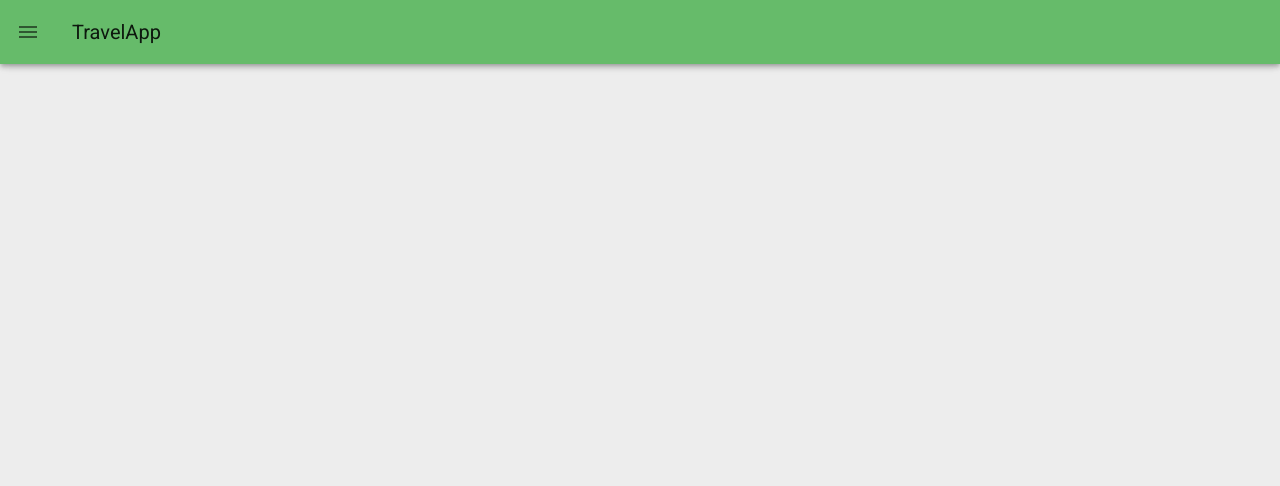
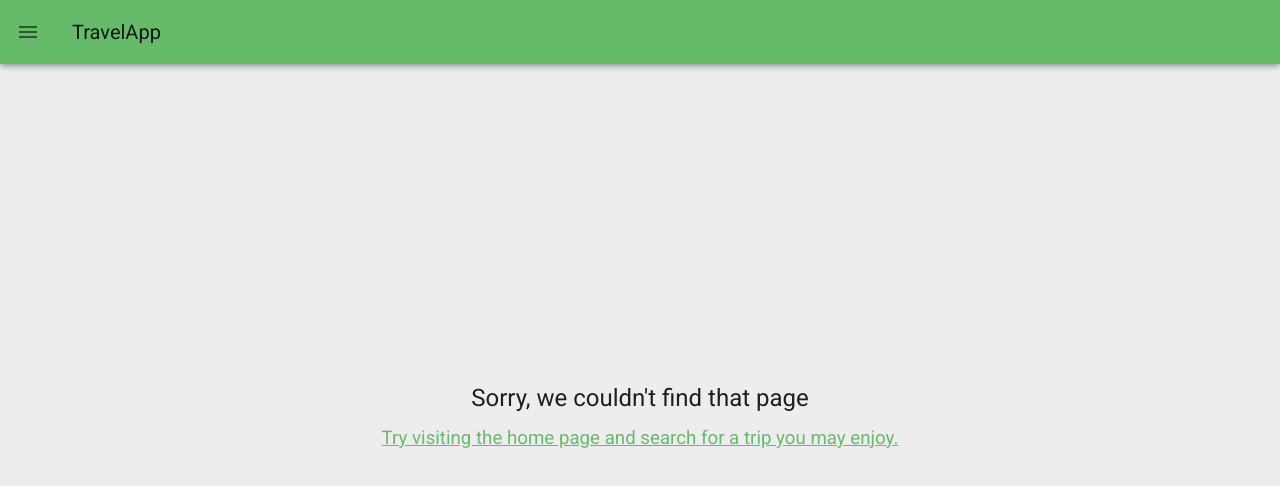
Before and after one commit to nacho9900/travelapp, a Vue app in the folder webapp/frontend/: page / in a window 1280 px wide. Shown: the top 486 px of the page. Built offline with nearby package versions, Linux system fonts and the light colour scheme.

Commit message:
page not found and style

```diff
--- a/webapp/frontend/src/locales/en.json
+++ b/webapp/frontend/src/locales/en.json
@@ -101,6 +101,12 @@
       "error_update": "There was an error updating your account information. Please try again later.",
       "error_passwords_match": "The entered password didn't match with your current password.",
       "error_change_password": "There was an error changing your password. Please try again later."
+    },
+    "error": {
+      "page_not_found": {
+        "message": "Sorry, we couldn't find that page",
+        "redirect": "Try visiting the home page and search for a trip you may enjoy."
+      }
     }
   },
   "components": {
--- a/webapp/frontend/src/locales/es.json
+++ b/webapp/frontend/src/locales/es.json
@@ -102,6 +102,12 @@
       "error_update": "Ocurrio un error al actuaizar la información de su cuenta. Por favor, intente nuevamente más tarde.",
       "error_passwords_match": "La contraseña ingresada no coincide con su contraseña actual.",
       "error_change_password": "Ocurrio un error al cambiar la contraseña. Por favor, intente nuevamente más tarde."
+    },
+    "error": {
+      "page_not_found": {
+        "message": "Lo sentimos, no pudimos encontrar esa página",
+        "redirect": "Intentá visitando la página principal y buscando por un viaje que te pueda gustar. "
+      }
     }
   },
   "components": {
--- a/webapp/frontend/src/router/index.js
+++ b/webapp/frontend/src/router/index.js
@@ -54,6 +54,10 @@ const routes = [
     component: () => import("views/authentication/PasswordRecovery.vue"),
     meta: { requireUnauth: true }
   },
+  {
+    path: '/:notFound(.*)',
+    component: () => import("views/error/PageNotFound.vue"),
+  }
 ];
 
 const router = new VueRouter({
--- /dev/null
+++ b/webapp/frontend/src/views/error/PageNotFound.vue
@@ -0,0 +1,25 @@
+<template>
+	<v-container fluid>
+		<v-row justify="center">
+			<v-col
+				cols="12"
+				style="padding-top: 100px"
+				class="d-flex justify-center"
+			>
+				<v-img src="logos/green_w_logo.png" max-width="200"></v-img>
+			</v-col>
+			<v-col cols="12" class="d-flex justify-center py-1">
+				<h2 class="font-weight-regular">
+					{{ $t("views.error.page_not_found.message") }}
+				</h2>
+			</v-col>
+			<v-col cols="12" class="d-flex justify-center py-1">
+				<router-link :to="{ name: 'Home' }">
+					<h3 class="font-weight-regular">
+						{{ $t("views.error.page_not_found.redirect") }}
+					</h3>
+				</router-link>
+			</v-col>
+		</v-row>
+	</v-container>
+</template>
--- a/webapp/frontend/src/views/user/UserAccount.vue
+++ b/webapp/frontend/src/views/user/UserAccount.vue
@@ -1,15 +1,15 @@
 <template>
-	<v-container fluid>
+	<v-container>
 		<simple-error-dialog v-model="error"></simple-error-dialog>
 		<v-row justify="center">
-			<v-col cols="12" lg="6" md="9" class="pt-10">
+			<v-col cols="12" class="pt-10">
 				<h2 class="font-weight-regular">
 					{{ $t("views.user_account.title") }}
 				</h2>
 			</v-col>
 		</v-row>
 		<v-row justify="center">
-			<v-col cols="12" lg="6" md="9" class="pt-5">
+			<v-col cols="12" md="6" class="pt-5">
 				<v-skeleton-loader
 					v-if="!hasUser"
 					type="card"
@@ -27,9 +27,7 @@
 					v-else
 				></user-form>
 			</v-col>
-		</v-row>
-		<v-row justify="center">
-			<v-col cols="12" lg="6" md="9" class="pt-5">
+			<v-col cols="12" md="6" class="pt-5">
 				<change-password-form
 					:loading="loadingChangePassword"
 					@submit="changePassword"
```
